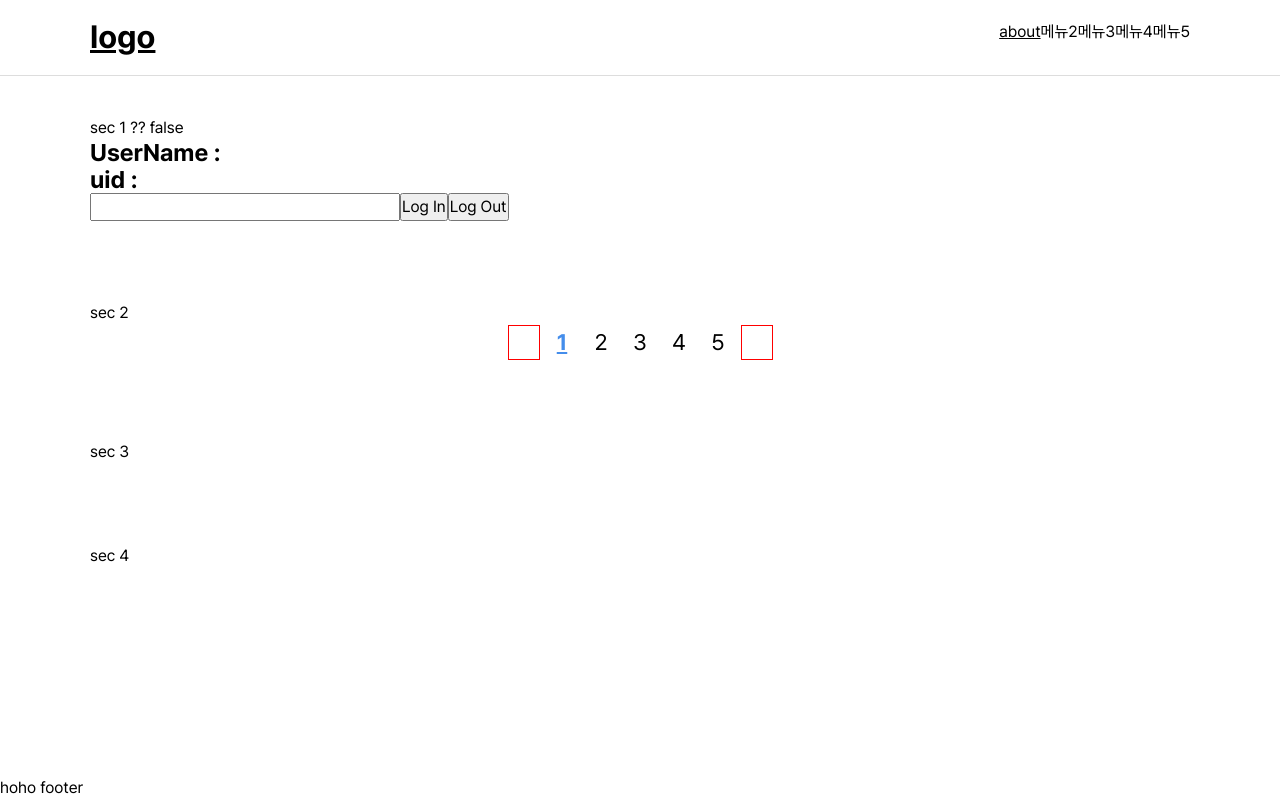
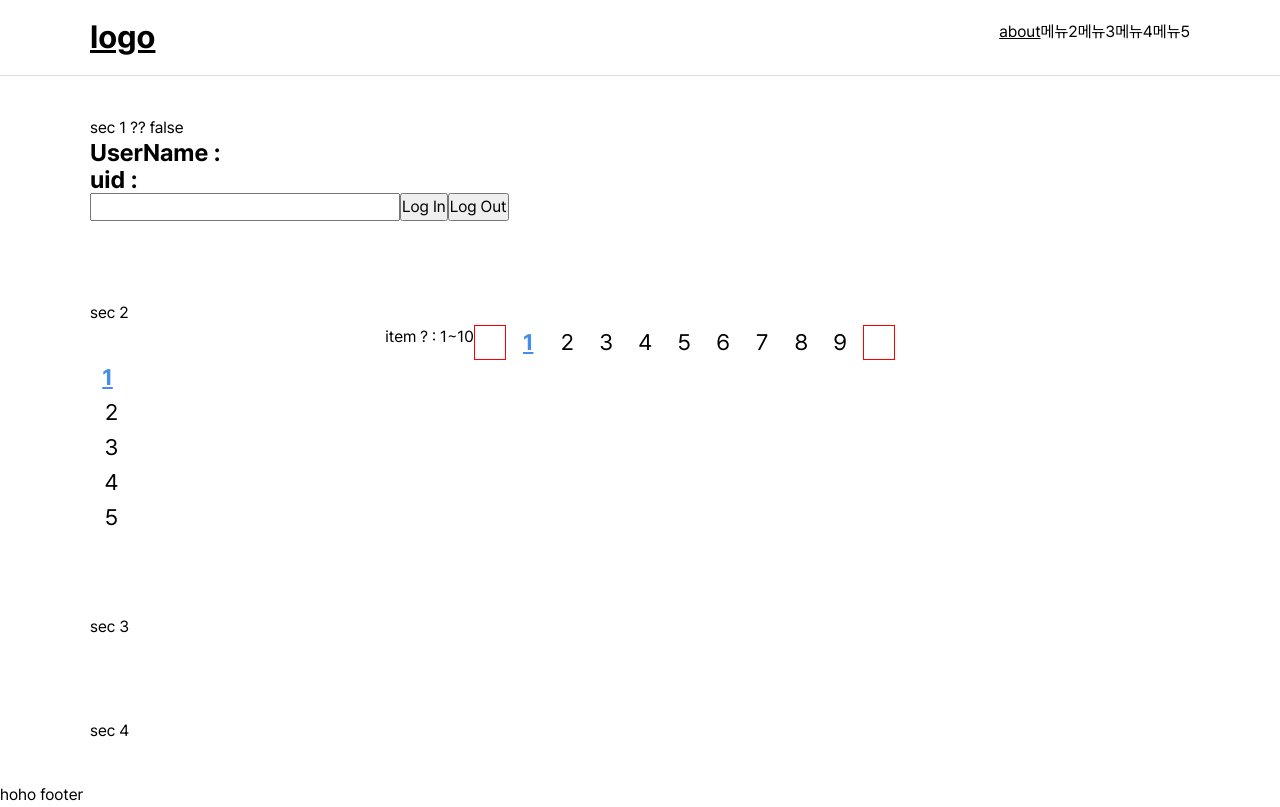
Before and after one commit to ejonghwan/todoList, a Next.js app in the folder front/: page /main in a window 1280 px wide. Built offline with nearby package versions, Linux system fonts and the light colour scheme.

Commit message:
아 모르것다

```diff
--- a/front/src/components/common/pagenation/Pagenation.tsx
+++ b/front/src/components/common/pagenation/Pagenation.tsx
@@ -6,8 +6,8 @@ const Pagenations = ({ allLength, pageNum, setPageNum }) => {
 
     const [pageGroupMinLen, setPageGroupMinLen] = useState(0); //0부터 +-
     const [pageGroupMaxLen, setPageGroupMaxLen] = useState(1);  //1부터 +-
-    const pageGroupNumberRef = useRef(5); // 보여지는 페이징 숫자.
-    const test = useRef(5); // 보여지는 페이징 숫자.
+    const pageGroupNumberRef = useRef(9); // 보여지는 아이템 갯수 .
+    const test = useRef(Math.ceil(11 / 5) ); // 보여지는 페이징 숫자.
 
     const handlePrevPageGroup = () => {
         setPageGroupMinLen(prev => prev - 1);
@@ -22,7 +22,9 @@ const Pagenations = ({ allLength, pageNum, setPageNum }) => {
     };
 
     return (
+        <>
         <div className='page_number_wrap'>
+            <div>item ? : {((pageGroupNumberRef.current * pageNum + 1) - pageGroupNumberRef.current)}~{(pageGroupNumberRef.current + 1) * pageNum}</div>
             <div className='prev_btn_wrap' style={{ border: '1px solid red' }}>
                 <Button
                     onClick={handlePrevPageGroup}
@@ -57,7 +59,40 @@ const Pagenations = ({ allLength, pageNum, setPageNum }) => {
                 </Button>
             </div>
         </div>
+
+
+
+            {Array( Math.ceil(allLength / pageGroupNumberRef.current) ).fill(null).map((_, idx) => {
+                return (
+                    <Fragment key={idx}>
+                        {idx >= (pageGroupMinLen * pageGroupNumberRef.current / 2) && idx < (pageGroupMaxLen * pageGroupNumberRef.current / 2) && (
+                            <Button
+                                className={`button_reset page_number_item hover_type1 ${pageNum === idx + 1 ? 'active' : ''}`}
+                                onClick={() => setPageNum(idx + 1)}
+                            >{idx + 1}</Button>
+                        )}
+                    </Fragment>
+                );
+            })}
+
+
+
+        </>
     );
 };
 
 export default Pagenations;
+
+
+
+//1.  1~9
+//2.  10~18
+//3.  19~27
+//4.  28~36
+//5.  37~45
+//6.  46~54
+//7.  55~63
+//8.  64~72
+//9.  73~81
+//10.  82~90
+//11.  91
```
